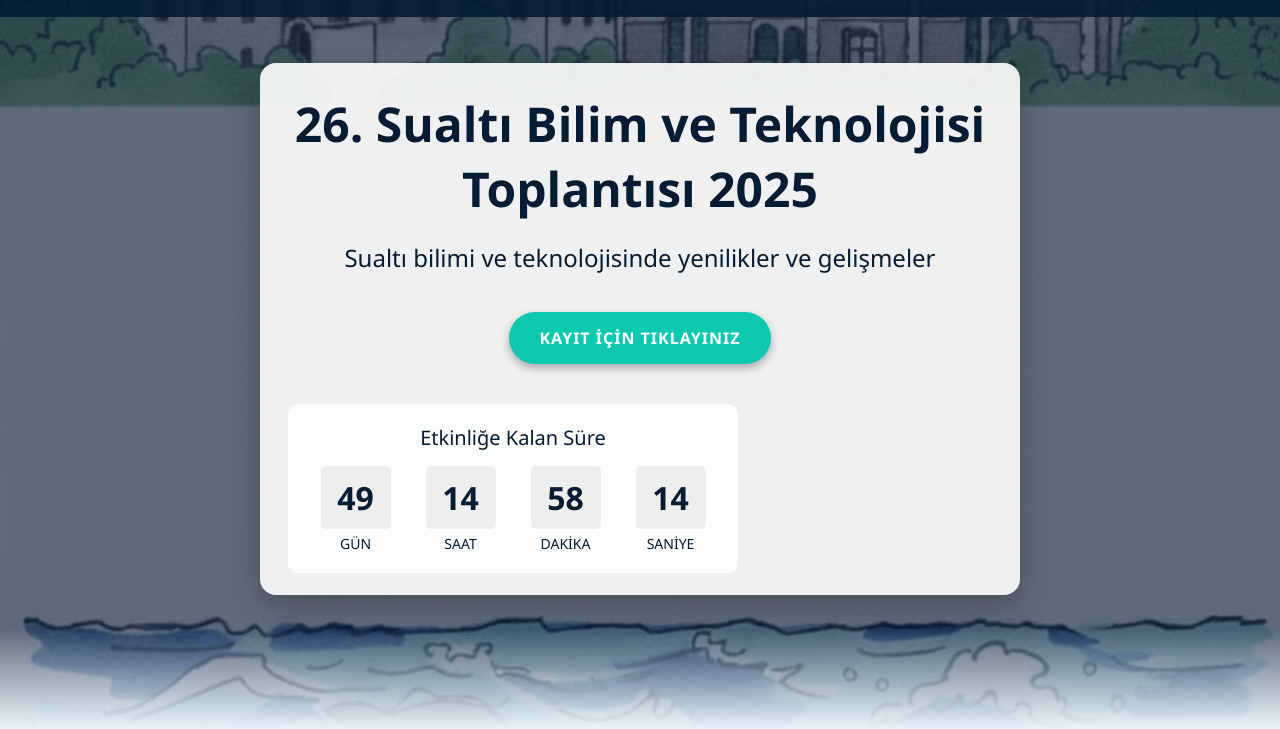
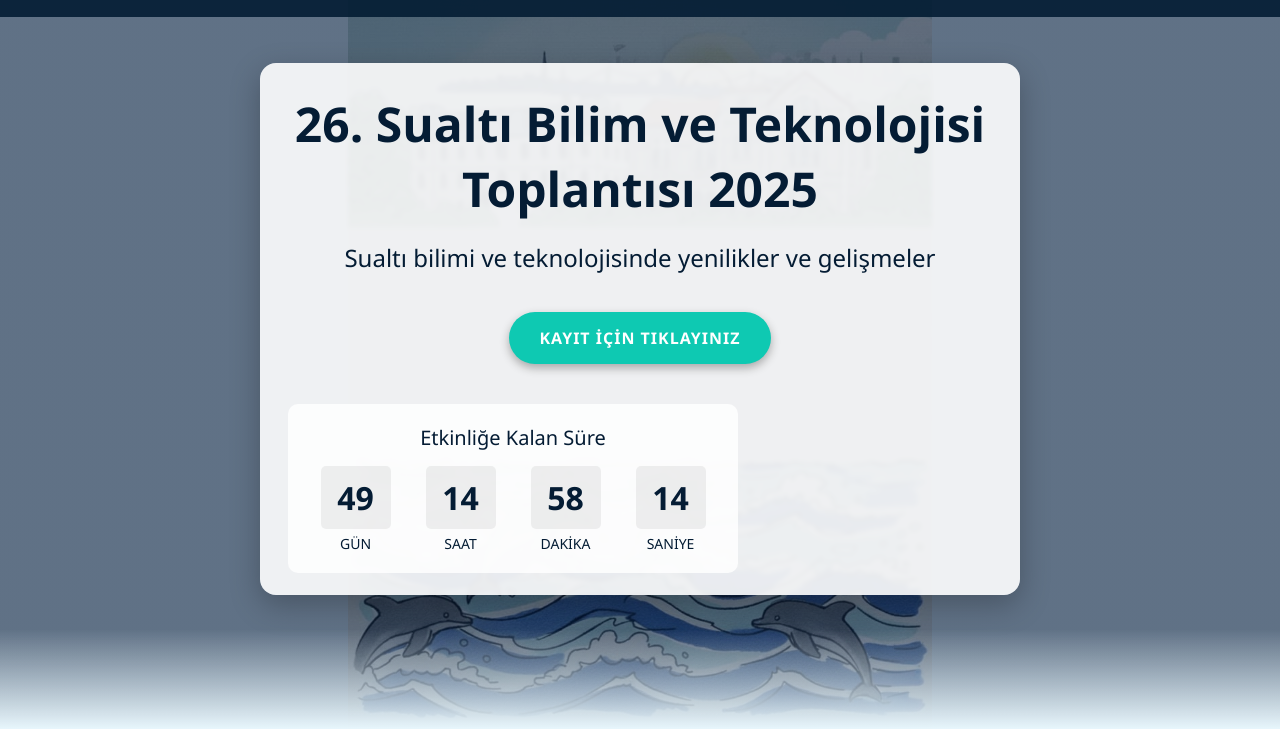
Before and after one commit to boray/sbt-website, a plain HTML site: page index.html in a window 1280 px wide. Shown: the part 71-800 px from the top of the page. Drawn offline with Linux system fonts and the light colour scheme; files whose address does not match are found by name.

Commit message:
Hero arka plan dikey fotoğraf tam görünür: image contain + no-repeat; çoklu arkaplan ile gradient korundu.

```diff
--- a/styles.css
+++ b/styles.css
@@ -22,7 +22,11 @@ body {
 .hero {
     position: relative;
     height: 100vh;
-    background: linear-gradient(rgba(5, 25, 55, 0.6), rgba(5, 25, 55, 0.6)), url('main-page.jpeg') center/cover no-repeat;
+    /* Ensure the entire vertical image is visible */
+    background-image: linear-gradient(rgba(5, 25, 55, 0.6), rgba(5, 25, 55, 0.6)), url('main-page.jpeg');
+    background-position: center, center;
+    background-repeat: no-repeat, no-repeat;
+    background-size: cover, contain;
     display: flex;
     flex-direction: column;
     justify-content: center;
```
